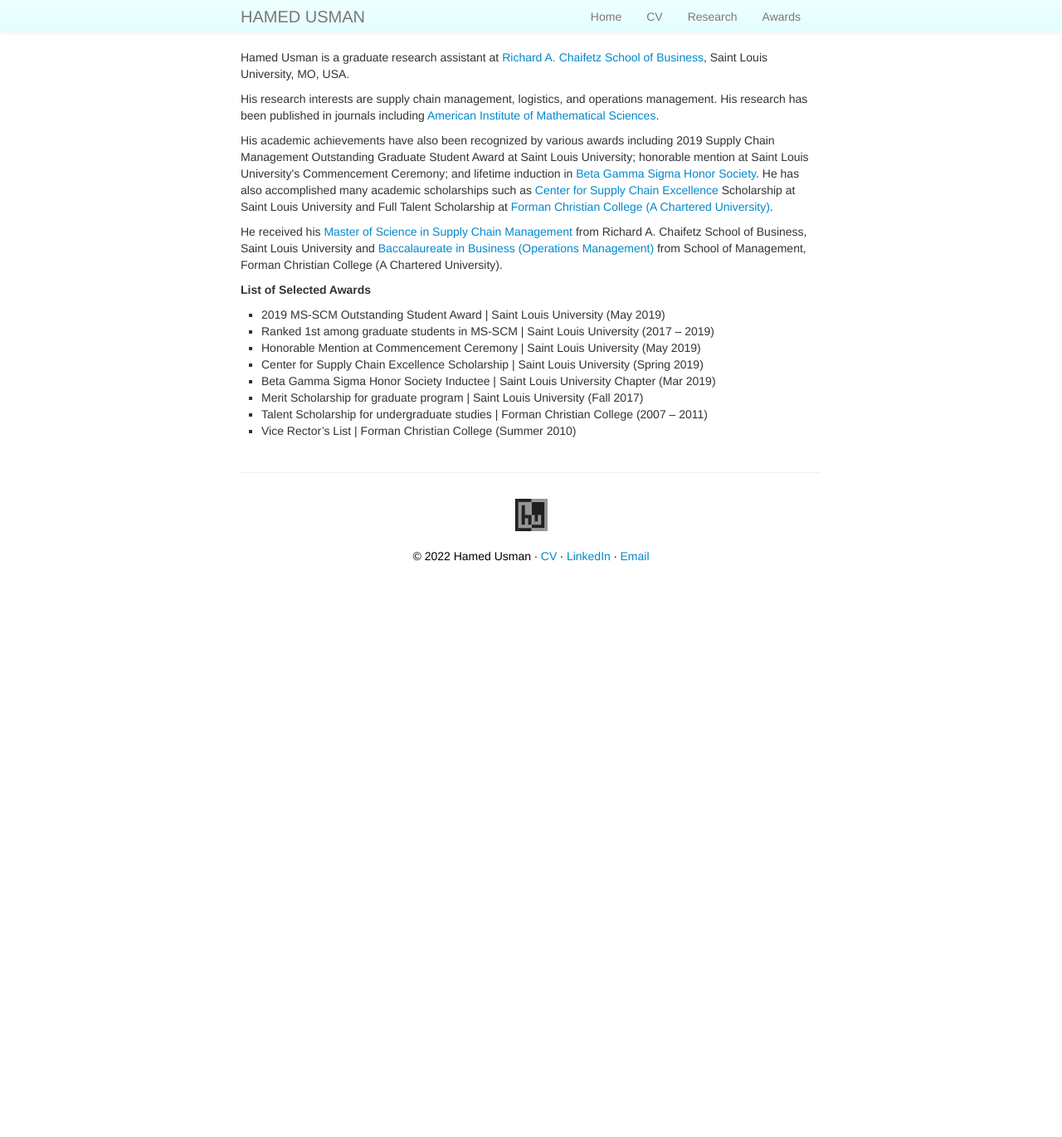
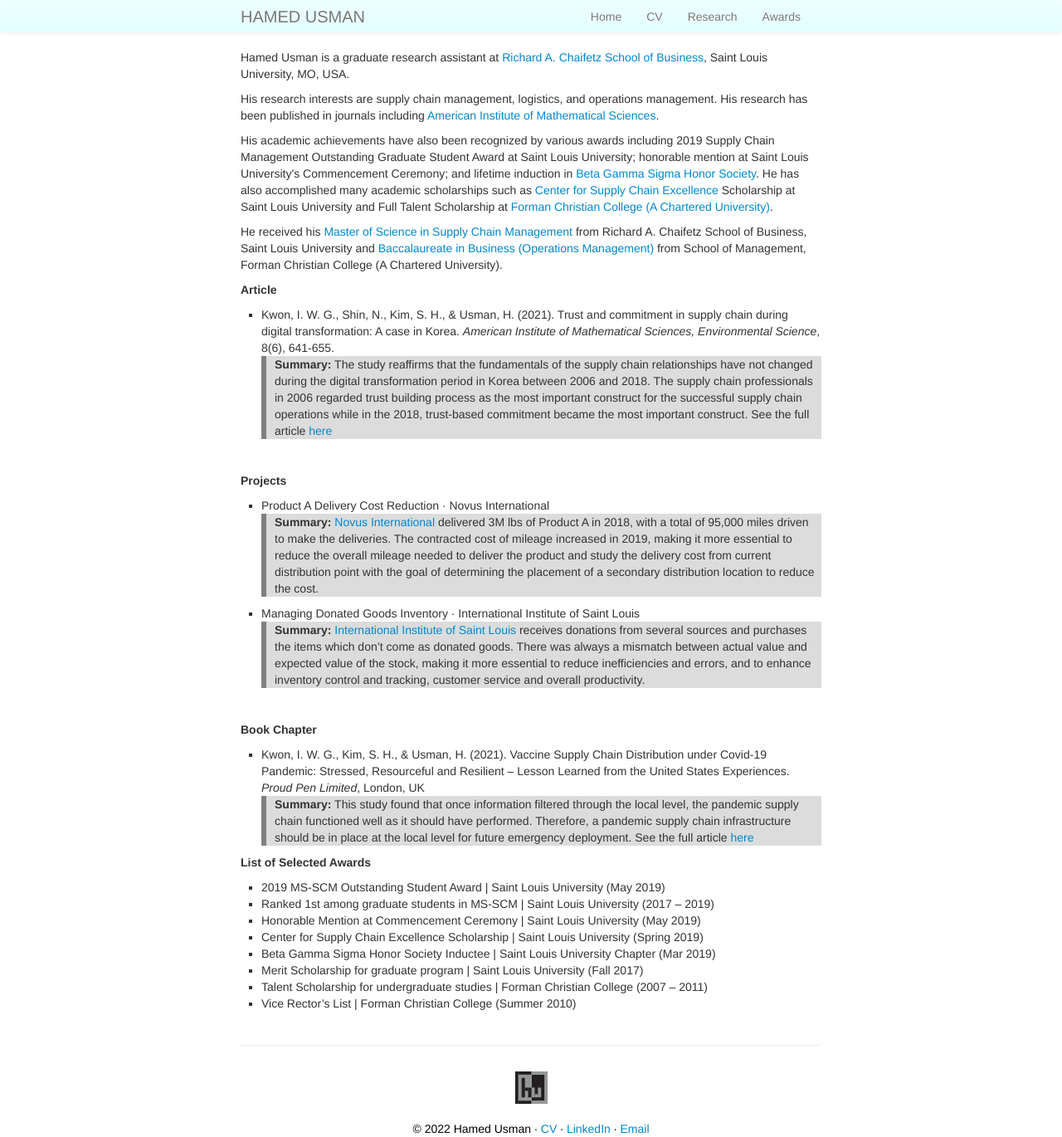
Before and after one commit to hamedusman/hamedusman.github.io, a Jekyll site: the page built from index.md, in a window 1280 px wide. Shown: the whole page at 83% size. Built offline with Jekyll 4.4.1, drawn with Linux system fonts in a browser that asks for light colours; before the commit the page ends 900 px from its top, so only the background shows below that.

Commit message:
Update index.md

```diff
--- a/index.md
+++ b/index.md
@@ -9,6 +9,29 @@
 <p>His academic achievements have also been recognized by various awards including 2019 Supply Chain Management Outstanding Graduate Student Award at Saint Louis University; honorable mention at Saint Louis University's Commencement Ceremony; and lifetime induction in <a href="https://www.betagammasigma.org">Beta Gamma Sigma Honor Society</a>. He has also accomplished many academic scholarships such as <a href="https://www.slu.edu/business/centers/supply-chain-excellence/index.php">Center for Supply Chain Excellence</a> Scholarship at Saint Louis University and Full Talent Scholarship at <a href="https://www.fccollege.edu.pk">Forman Christian College (A Chartered University)</a>.</p>
 <p>He received his <a href="https://www.slu.edu/business/graduate/supply-chain-management">Master of Science in Supply Chain Management</a> from Richard A. Chaifetz School of Business, Saint Louis University and <a href="https://www.fccollege.edu.pk/baccalaureate-in-business/">Baccalaureate in Business (Operations Management)</a> from School of Management, Forman Christian College (A Chartered University).</p>
 
+<h5>Article</h5>
+<ul>
+<li>Kwon, I. W. G., Shin, N., Kim, S. H., & Usman, H. (2021). Trust and commitment in supply chain during digital transformation: A case in Korea. <i>American Institute of Mathematical Sciences, Environmental Science</i>, 8(6), 641-655.</li>
+<div class="summary"><p><strong>Summary:</strong> The study reaffirms that the fundamentals of the supply chain relationships have not changed during the digital transformation period in Korea between 2006 and 2018. The supply chain professionals in 2006 regarded trust building process as the most important construct for the successful supply chain operations while in the 2018, trust-based commitment became the most important construct. See the full article <a href="https://doi.org/10.3934/environsci.2021040">here</a></p></div>
+</ul>
+
+<br>
+<h5>Projects</h5>
+<ul>
+<li>Product A Delivery Cost Reduction · Novus International</li>
+<div class="summary"><p><strong>Summary:</strong> <a href="http://www.novusint.com">Novus International</a> delivered 3M lbs of Product A in 2018, with a total of 95,000 miles driven to make the deliveries. The contracted cost of mileage increased in 2019, making it more essential to reduce the overall mileage needed to deliver the product and study the delivery cost from current distribution point with the goal of determining the placement of a secondary distribution location to reduce the cost.</p></div>
+
+<li>Managing Donated Goods Inventory · International Institute of Saint Louis</li>
+<div class="summary"><p><strong>Summary:</strong> <a href="https://www.iistl.org">International Institute of Saint Louis</a> receives donations from several sources and purchases the items which don’t come as donated goods. There was always a mismatch between actual value and expected value of the stock, making it more essential to reduce inefficiencies and errors, and to enhance inventory control and tracking, customer service and overall productivity.</p></div>
+</ul>
+
+<br>
+<h5>Book Chapter</h5>
+<ul>
+<li>Kwon, I. W. G., Kim, S. H., & Usman, H. (2021). Vaccine Supply Chain Distribution under Covid-19 Pandemic: Stressed, Resourceful and Resilient – Lesson Learned from the United States Experiences. <i>Proud Pen Limited</i>, London, UK</li>
+<div class="summary"><p><strong>Summary:</strong> This study found that once information filtered through the local level, the pandemic supply chain functioned well as it should have performed. Therefore, a pandemic supply chain infrastructure should be in place at the local level for future emergency deployment. See the full article <a href="https://doi.org/10.51432/978-1-8381524-2-0-6">here</a></p></div>
+</ul>
+
 <h5>List of Selected Awards</h5>
 <ul>
 <li>2019 MS-SCM Outstanding Student Award | Saint Louis University (May 2019)</li>
@@ -19,3 +42,4 @@
 <li>Merit Scholarship for graduate program | Saint Louis University	(Fall 2017)</li>
 <li>Talent Scholarship for undergraduate studies | Forman Christian College	(2007 – 2011)</li>
 <li>Vice Rector’s List | Forman Christian College	(Summer 2010)</li>
+</ul>
```
